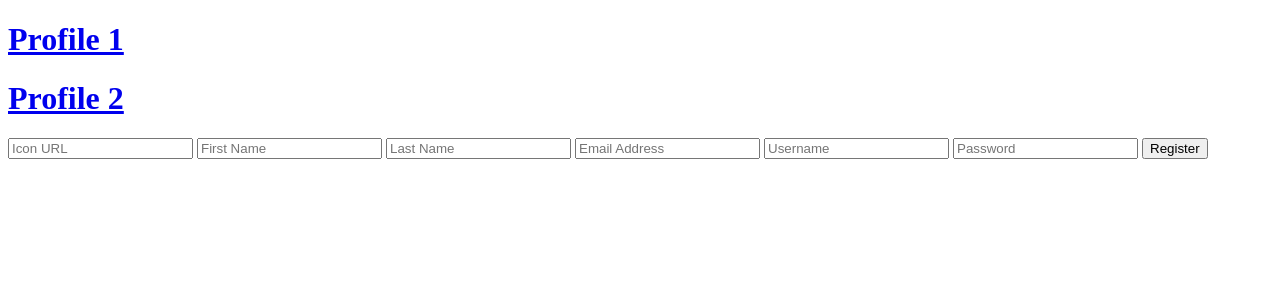
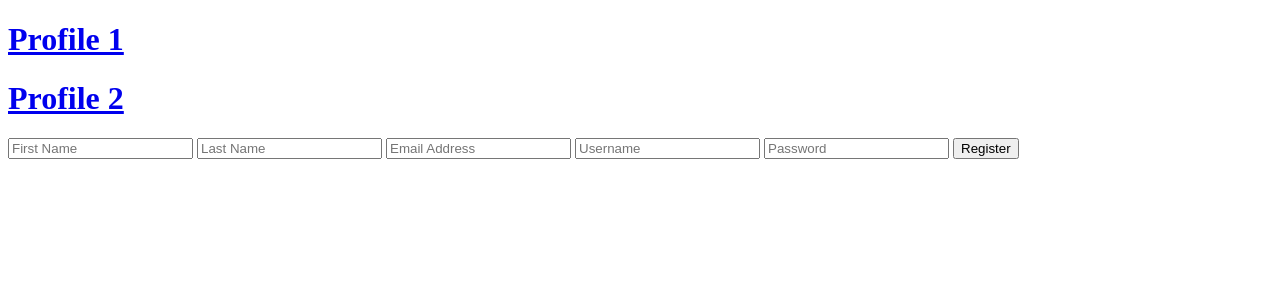
Before and after one commit to Ashures/ashures-shop-svelte, a SvelteKit app: page / in a window 1280 px wide. Shown: the top 300 px of the page. Built offline with nearby package versions, Linux system fonts and the light colour scheme.

Commit message:
Removed unnecessary icon input field

```diff
--- a/src/routes/+page.svelte
+++ b/src/routes/+page.svelte
@@ -2,7 +2,6 @@
 <h1><a href="/profile/2">Profile 2</a></h1>
 
 <form method="POST" action="?/register">
-  <input name="icon" type="text" placeholder="Icon URL">
   <input name="firstName" type="text" placeholder="First Name">
   <input name="lastName" type="text" placeholder="Last Name">
   <input name="emailAddress" type="email"  placeholder="Email Address">
```
